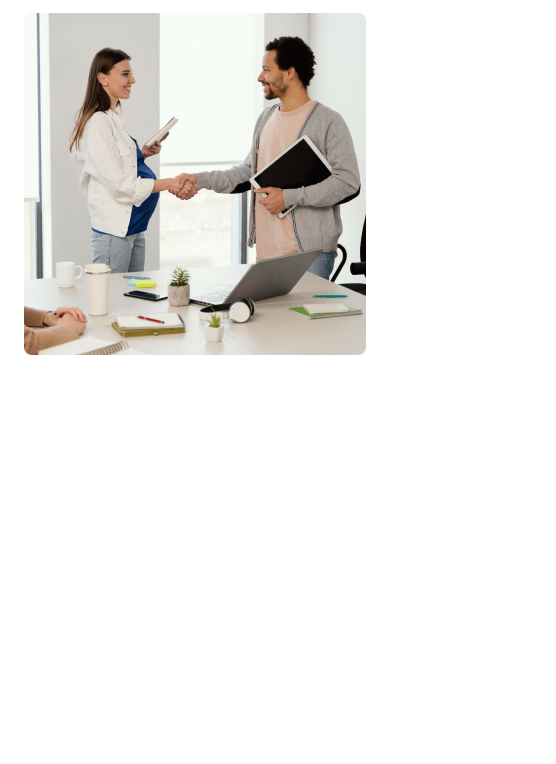
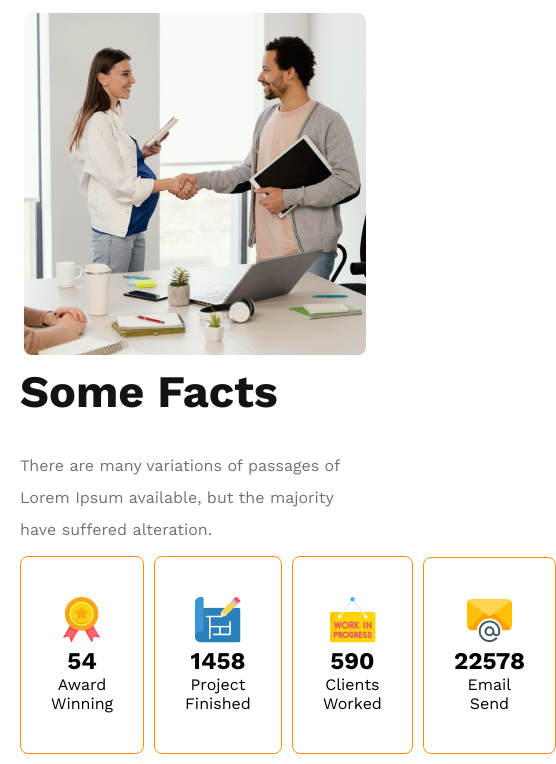
Before and after one commit to turzacse/Architect-website, a plain HTML site: page index.html in a window 390 px wide. Shown: the part 2500-3264 px from the top of the page, 556 px wide, since content can reach past the window. Before the commit the page ends 2865 px from the top, so only its background shows below. Drawn offline with nearby package versions, Linux system fonts and the light colour scheme.

Commit message:
responsive facts

```diff
--- a/index.html
+++ b/index.html
@@ -52,6 +52,42 @@
                 <button class="btn-primary">Explore More</button>
             </div>
         </section>
+        <section class="love">
+
+        </section>
+
+        <section class="fact">
+           <div class="fact-content">
+            <h2>Some Facts</h2>
+            <p>There are many variations of passages of Lorem Ipsum available, but the majority have suffered alteration.</p>
+           </div>
+           <div class="fact-cart">
+             <div class="cart">
+                <img src="images/icons/ribon.png" alt="">
+                <h1>54</h1>
+                <p>Award Winning</p>
+             </div>
+
+             <div class="cart">
+                <img src="images/icons/projects.png" alt="">
+                <h1>1458</h1>
+                <p>Project Finished</p>
+             </div>
+
+             <div class="cart">
+                <img src="images/icons/customers.png" alt="">
+                <h1>590</h1>
+                <p>Clients Worked</p>
+             </div>
+
+             <div class="cart">
+                <img src="images/icons/email.png" alt="">
+                <h1>22578</h1>
+                <p>Email Send</p>
+             </div>
+           </div>
+
+        </section>
     </main>
     <footer>
 
--- a/style/architect.css
+++ b/style/architect.css
@@ -5,6 +5,7 @@
     font-family: 'Open Sans', sans-serif;
     font-family: 'Work Sans', sans-serif;
 }
+
 .btn-primary {
     border-radius: 8px;
     background: #FF900E;
@@ -82,17 +83,19 @@ nav>h3 {
     margin: 2rem 0;
 }
 
-.banner img{
+.banner img {
     border-radius: 8px;
     margin-top: 20px;
     width: 100%;
 }
+
 /* main section design  */
-main{
+main {
     max-width: 1440px;
     margin: 0 auto;
 }
-.feature{
+
+.feature {
     justify-content: space-between;
     display: flex;
     align-items: center;
@@ -100,29 +103,35 @@ main{
     margin-right: 50px;
     margin-left: 200px;
 }
-.feature-section{
+
+.feature-section {
     display: grid;
-    grid-template-columns: repeat(2,1fr);
+    grid-template-columns: repeat(2, 1fr);
     gap: 1rem;
 }
-.feature-content{
+
+.feature-content {
     padding-left: 50px;
     padding-right: 50px;
 }
-.feature-content>h2{
+
+.feature-content>h2 {
     color: #FF900E;
     font-size: 45px;
     font-weight: 700;
     padding-bottom: 1rem;
 }
-.quick{
-    color:  #727272;
+
+.quick {
+    color: #727272;
     font-weight: 500;
 }
-.our{
+
+.our {
     color: #131313;
 }
-.feature-content>p{
+
+.feature-content>p {
     color: #727272;
     font-size: 1rem;
     font-weight: 400;
@@ -130,8 +139,37 @@ main{
     padding-bottom: 3rem;
 }
 
+/* fact section  */
+.fact{
+    margin: 20px 140px;
+}
+.fact-content>h2{
+    color: #131313;
+    font-size: 45px;
+    font-weight: 700;
+    margin-bottom: 2rem;
+}
+.fact-content>p{
+    margin-right: 600px;
+    color: #727272;
+    font-size: 1rem;
+    font-weight: 400;
+    line-height: 2rem; /* 162.5% */
+    margin-bottom: 80px;
+}
 
-
+.fact-cart{
+    display: flex;
+    margin: 20px 100px;
+    justify-content: space-between;
+}
+.fact-cart .cart {
+    border-radius: 8px;
+    border: 1px solid #FF900E;
+    background: #FFF;
+    text-align: center;
+    padding: 40px 30px;
+}
 
 
 
@@ -139,19 +177,40 @@ main{
 
 /* for mobile phone user  */
 @media screen and (max-width: 576px) {
-    header{
+    header {
         padding: 20px;
     }
-    nav, .feature{
+
+    nav,
+    .feature {
         flex-direction: column-reverse;
         gap: 10px;
     }
-    .feature{
+
+    .feature {
         margin: 10px;
     }
-    .feature-section{
+
+    .feature-section {
         grid-template-columns: 1fr;
         margin: 0px;
         padding: 0px;
     }
+    .fact{
+        margin: 10px 20px;
+    }
+    .fact-content>p{
+        margin-right: 0px;
+        color: #727272;
+        font-size: 1rem;
+        font-weight: 400;
+        line-height: 2rem; /* 162.5% */
+        margin-bottom: 10px;
+    }
+    .fact-cart{
+        flex-direction: row;
+        margin: 0px;
+        gap: 10px;
+        align-items: center;
+    }
 }
```
